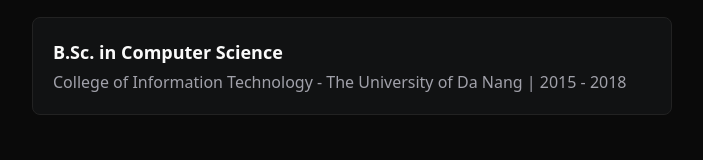
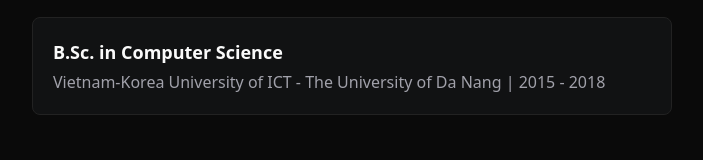
Before and after one commit to NguyenTatNhac/nhac.dev, a Next.js app: page /work in a window 1280 px wide. Shown: the part 1583-1743 px from the top of the page, without its empty margins (288-991 px from the left). Built offline with nearby package versions, Linux system fonts and the light colour scheme.

Commit message:
Update education

```diff
--- a/src/app/work/page.tsx
+++ b/src/app/work/page.tsx
@@ -148,8 +148,8 @@
             B.Sc. in Computer Science
           </h3>
           <p className="text-muted-foreground">
-            College of Information Technology - The University of Da Nang | 2015
-            - 2018
+            Vietnam-Korea University of ICT - The University of Da Nang | 2015 -
+            2018
           </p>
         </div>
       </div>
```
